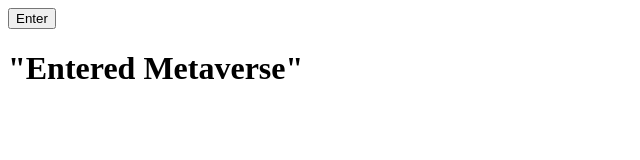
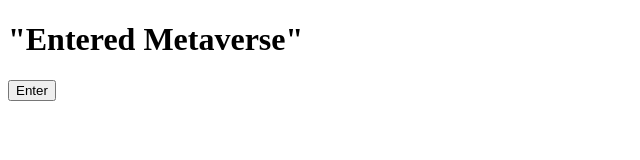
Before and after one commit to acciojob/enter-metaverse-dhanraj-saur, a website: page main.html in a window 1280 px wide. Both pictures are taken after a click on the button "Enter". Shown: the whole page, without its empty margins (0-640 px from the left). Drawn offline with Linux system fonts and the light colour scheme.

Commit message:
created a submission

```diff
--- a/main.html
+++ b/main.html
@@ -7,8 +7,11 @@
 </head>
 
 <body>
+
+
+	<p id="status"></p>
 	<button id="enterBtn" onclick="enterBtn()">Enter</button>
-	<p id="status"></p>
+
 
 
 	<!-- the entire body must be written by student -->
--- a/script.js
+++ b/script.js
@@ -1,5 +1,5 @@
 //your JS code here. If required.
 function enterBtn(){
-	var status = document.getElementById("status");
-	status.innerHTML = `<h1>"Entered Metaverse"</h1>`
+	var meta = document.getElementById("status");
+	meta.innerHTML = `<h1>"Entered Metaverse"</h1>`
 }
```
